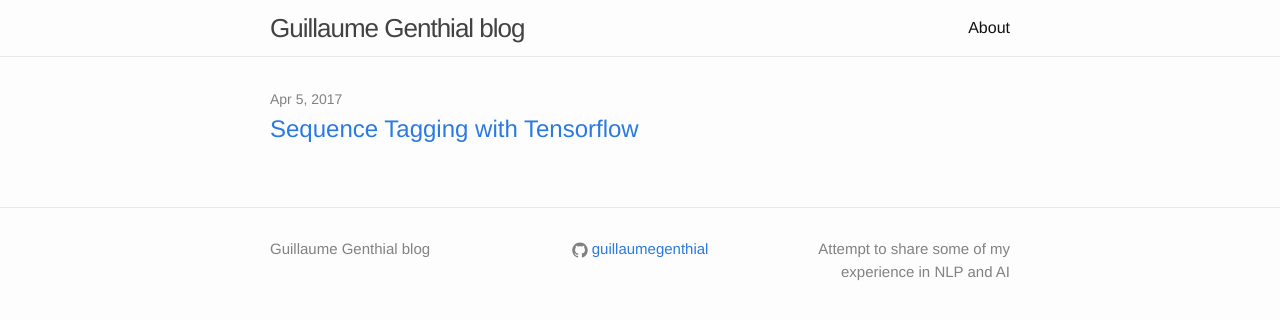
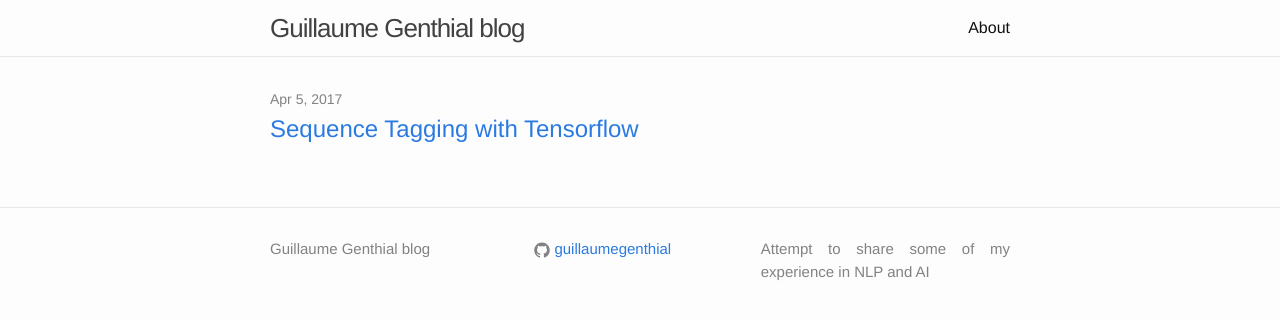
Before and after one commit to guillaumegenthial/guillaumegenthial.github.io, a Jekyll site: the page built from index.md, in a window 1280 px wide. Shown: the top 320 px of the page. Built offline with Jekyll 4.4.1, drawn with Linux system fonts in a browser that asks for light colours.

Commit message:
justify text

```diff
--- a/assets/custom.css
+++ b/assets/custom.css
@@ -4,3 +4,11 @@
     display: block;
     max-width: 70%;
 }
+
+p {
+    text-align: justify;
+}
+
+li {
+    text-align: justify;
+}
```
